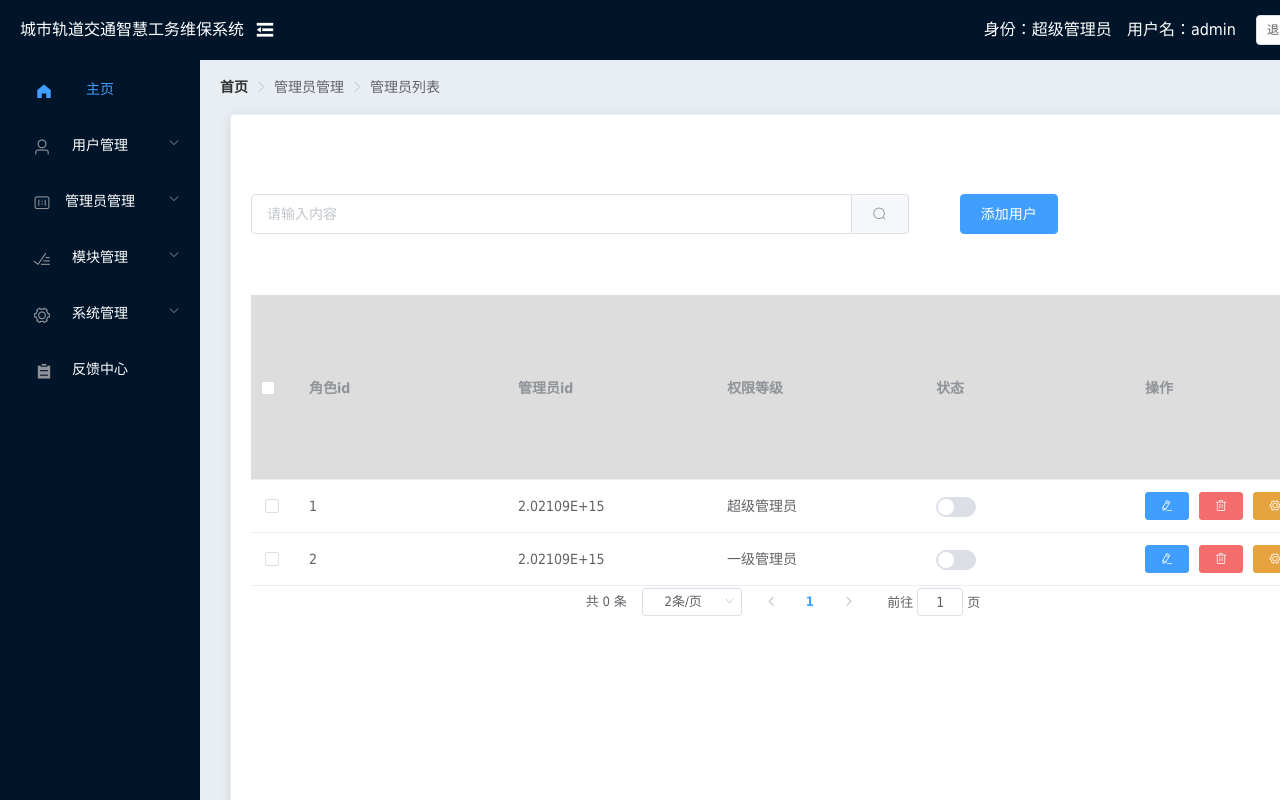
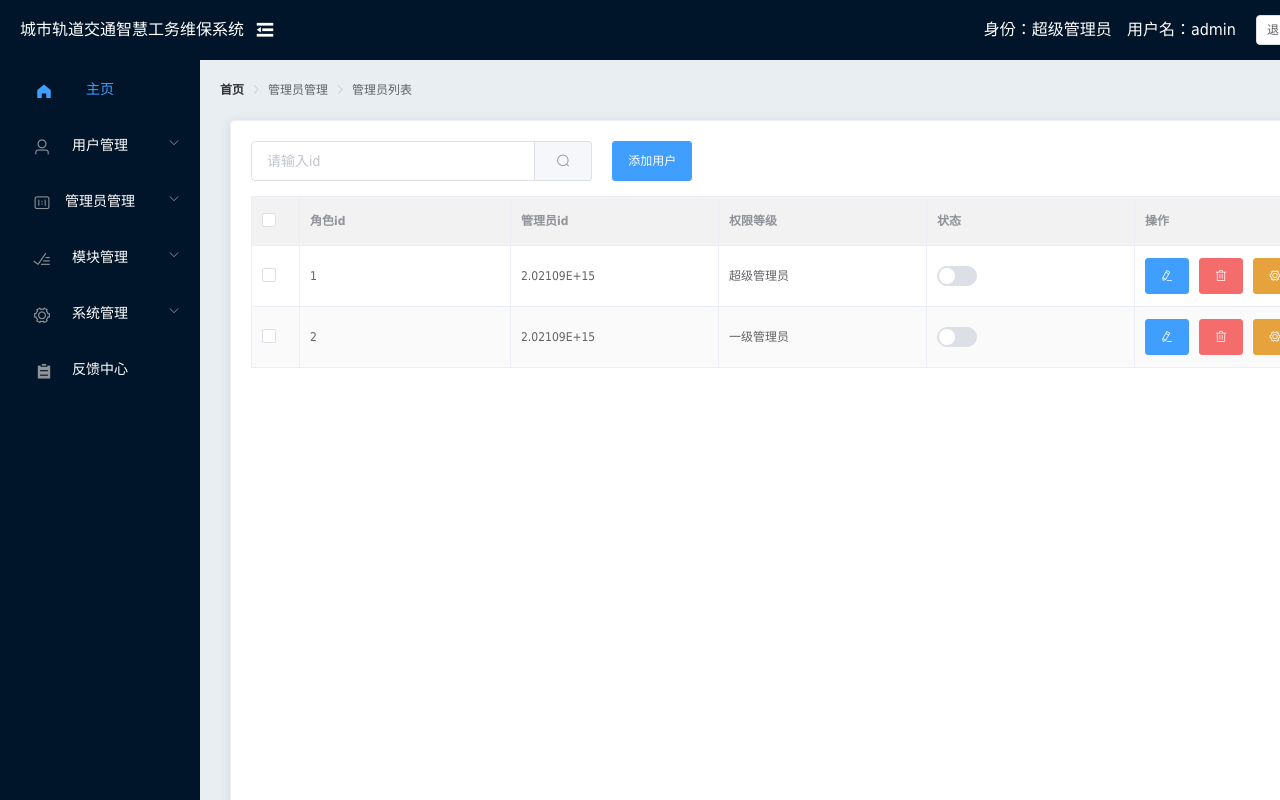
Before and after one commit to AdhereZ/maintenance, a Vue app: page /adminList in a window 1280 px wide. Shown: the top 800 px of the page. Built offline with nearby package versions, Linux system fonts and the light colour scheme.

Commit message:
update src/views/admin/AdminList.vue.

```diff
--- a/src/views/admin/AdminList.vue
+++ b/src/views/admin/AdminList.vue
@@ -7,10 +7,11 @@
       </el-breadcrumb>
     <el-card>
       <!--搜索与添加区域-->
-      <el-row :gutter="20">
-        <el-col :span="15">
+      <!--搜索与添加区域-->
+      <el-row  :gutter="20">
+        <el-col :span="8">
           <el-input
-            placeholder="请输入内容"
+            placeholder="请输入id"
             v-model="queryInfo.query"
             clearable
             @clear="getUserList"
@@ -22,14 +23,12 @@
             ></el-button>
           </el-input>
         </el-col>
-        <el-col :span="4">
-          <el-button type="primary" @click="addDialogVisible = true"
-            >添加用户</el-button
-          >
+        <el-col :span="10">
+          <el-button type="primary" size="small" @click="addDialogVisible = true" >添加用户</el-button>
         </el-col>
       </el-row>
-      <!-- 查找表格部分 -->
-      <el-table :data="tableData" tooltip-effect="dark" style="width: 100%" :header-cell-style="setHeaderColor">
+      <!-- 表格部分 -->
+     <el-table :data="tableData" tooltip-effect="dark" style="width: 100%" border stripe class="log-table" :header-cell-style="setHeaderColor">
         <el-table-column type="selection"> </el-table-column>
         <el-table-column prop="id" label="角色id"></el-table-column>
         <el-table-column prop="mangaeid" label="管理员id"> </el-table-column>
@@ -73,7 +72,8 @@
           </template>
         </el-table-column>
       </el-table>
-
+</el-card>
+</el-card>
       <el-pagination
         @size-change="handleSizeChange"
         @current-change="handleCurrentChange"
@@ -92,19 +92,6 @@
   export default {
     data() {
       return {
-        // 起始日和截止日的数据
-        pickerOptions: {
-          disabledDate(time) {
-            return time.getTime() > Date.now();
-          }
-        },
-        value1: '',
-        value2: '',
-
-
-
-        // 用户名的数据
-        input: '',
 
         // 获取用户列表的参数对象
       queryInfo: {
@@ -135,17 +122,36 @@
       };
     },
     methods: {
-      setHeaderColor({
-        row,
-        column,
-        rowIndex,
-        columnIndex
-      }) {
-        return "background-color: #ddd";
-      }
+      setHeaderColor({ row, column, rowIndex, columnIndex }) {
+      return 'background-color: #f2f2f2';
+    },
+    // 监听 pagesize改变的事件
+handleSizeChange(newSize) {
+  this.queryInfo.pagesize = newSize;
+  this.getUserList();
+},
+// 监听页码值改变的时间
+handleCurrentChange(newPage) {
+  this.queryInfo.pagenum = newPage;
+  this.getUserList();
+},
     }
   };
 </script>
 
 <style lang="less" scoped>
+* {
+  line-height: 20px;
+  text-align: left;
+}
+
+.el-breadcrumb {
+  margin-bottom: 15px;
+  font-size: 12px;
+}
+
+.el-table{
+  margin-top: 15px;
+  font-size: 12px;
+}
 </style>
```
